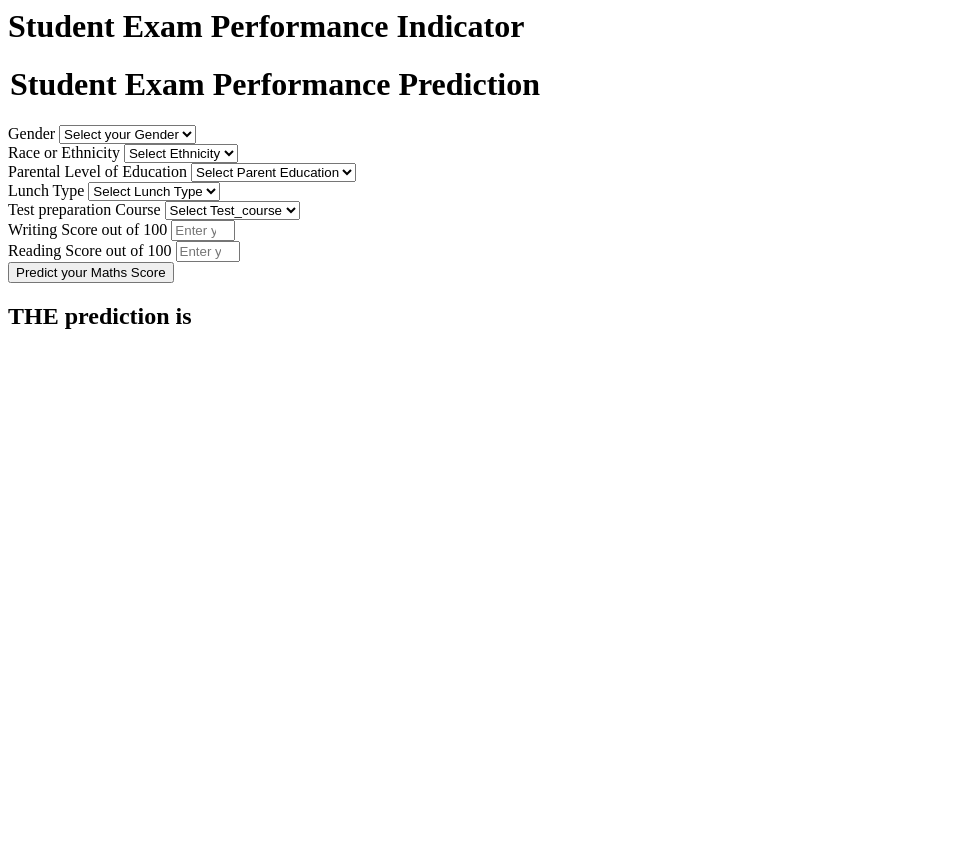
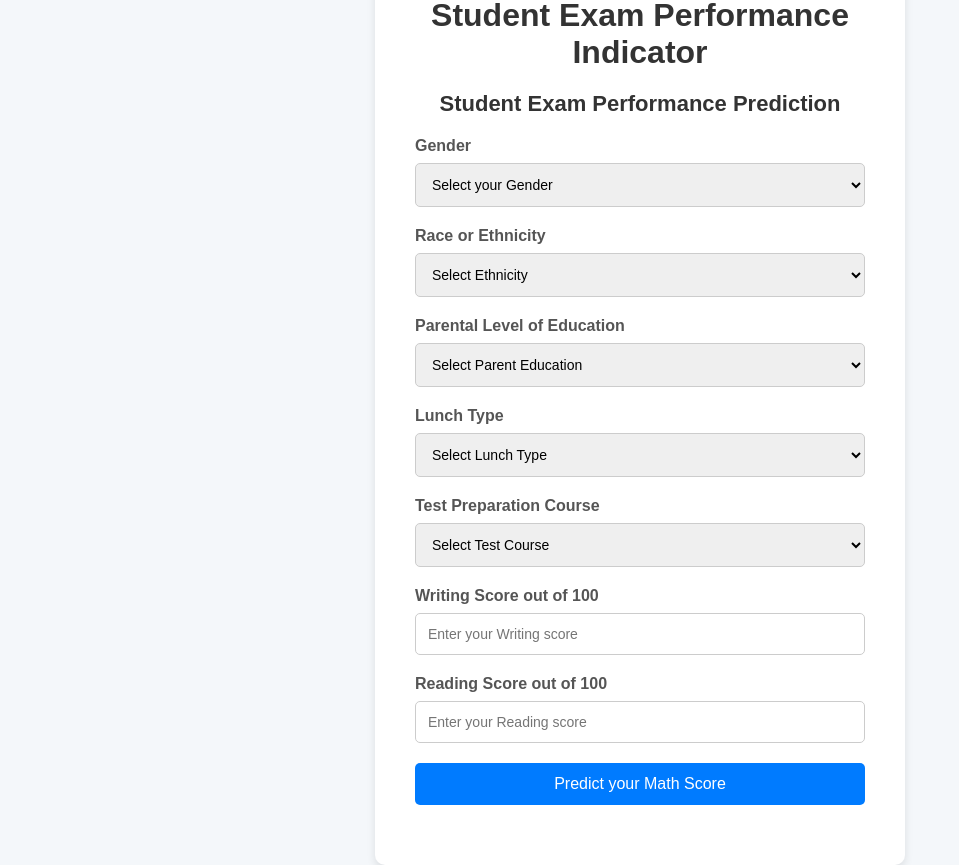
Before and after one commit to priyanshu2827/Math-Score-Prediction-by-using-ML, a Flask app: page /predictdata in a window 1280 px wide. Shown: the whole page, without its empty margins (0-959 px from the left). Before the commit the page ends 329 px from the top, so only its background shows below. Run offline with Flask 3, Linux system fonts and the light colour scheme.

Commit message:
OUPUT GENERATED final

```diff
--- a/templates/home.html
+++ b/templates/home.html
@@ -1,111 +1,183 @@
-<html>
+<!DOCTYPE html>
+<html lang="en">
+<head>
+    <meta charset="UTF-8">
+    <meta name="viewport" content="width=device-width, initial-scale=1.0">
+    <title>Student Exam Performance Indicator</title>
+    <style>
+        body {
+            font-family: 'Arial', sans-serif;
+            background-color: #f4f7fa;
+            display: flex;
+            justify-content: center;
+            align-items: center;
+            height: 100vh;
+            margin: 0;
+        }
+
+        .login {
+            background-color: #fff;
+            border-radius: 10px;
+            padding: 40px;
+            box-shadow: 0 4px 8px rgba(0, 0, 0, 0.1);
+            width: 450px;
+            text-align: center;
+        }
+
+        h1 {
+            font-size: 32px;
+            color: #333;
+            margin-bottom: 20px;
+        }
+
+        h2 {
+            font-size: 20px;
+            color: #555;
+            margin-top: 30px;
+        }
+
+        form {
+            width: 100%;
+        }
+
+        .mb-3 {
+            margin-bottom: 20px;
+            text-align: left;
+        }
+
+        .form-label {
+            font-size: 16px;
+            font-weight: bold;
+            color: #555;
+            margin-bottom: 8px;
+        }
+
+        .form-control {
+            width: 100%;
+            padding: 12px;
+            border: 1px solid #ccc;
+            border-radius: 5px;
+            font-size: 14px;
+            margin-top: 8px;
+            box-sizing: border-box;
+        }
+
+        .form-control:focus {
+            border-color: #007bff;
+            box-shadow: 0 0 5px rgba(0, 123, 255, 0.5);
+        }
+
+        .btn {
+            background-color: #007bff;
+            color: white;
+            padding: 12px 20px;
+            border: none;
+            border-radius: 5px;
+            font-size: 16px;
+            cursor: pointer;
+            width: 100%;
+        }
+
+        .btn:hover {
+            background-color: #0056b3;
+        }
+
+        .placeholder {
+            color: #aaa;
+        }
+
+        legend {
+            font-size: 22px;
+            font-weight: bold;
+            color: #333;
+            margin-bottom: 20px;
+        }
+
+        .result {
+            margin-top: 20px;
+            font-size: 18px;
+            color: #2c3e50;
+        }
+    </style>
+</head>
 <body>
     <div class="login">
         <h1>Student Exam Performance Indicator</h1>
+        <form action="{{ url_for('predict_datapoint') }}" method="post">
+            <legend>Student Exam Performance Prediction</legend>
 
-       <form action="{{ url_for('predict_datapoint')}}" method="post">
-        <h1>
-            <legend>Student Exam Performance Prediction</legend>
-        </h1>
             <div class="mb-3">
                 <label class="form-label">Gender</label>
-            <select class="form-control" name="gender" placeholder="Enter you Gender" required>
+                <select class="form-control" name="gender" required>
                     <option class="placeholder" selected disabled value="">Select your Gender</option>
-                <option value="male">
-                    Male
-                </option>
-                <option value="female">
-                    Female
-                </option>
+                    <option value="male">Male</option>
+                    <option value="female">Female</option>
                 </select>
             </div>
+
             <div class="mb-3">
                 <label class="form-label">Race or Ethnicity</label>
-            <select class="form-control" name="ethnicity" placeholder="Enter you ethnicity" required>
+                <select class="form-control" name="ethnicity" required>
                     <option class="placeholder" selected disabled value="">Select Ethnicity</option>
-                <option value="group A">
-                    Group A
-                </option>
-                <option value="group B">
-                    Group B
-                </option>
-                <option value="group C">
-                    Group C
-                </option>
-                <option value="group D">
-                    Group D
-                </option>
-                <option value="group E">
-                    Group E
-                </option>
+                    <option value="group A">Group A</option>
+                    <option value="group B">Group B</option>
+                    <option value="group C">Group C</option>
+                    <option value="group D">Group D</option>
+                    <option value="group E">Group E</option>
                 </select>
             </div>
+
             <div class="mb-3">
                 <label class="form-label">Parental Level of Education</label>
-            <select class="form-control" name="parental_level_of_education"
-                placeholder="Enter you Parent Education" required>
+                <select class="form-control" name="parental_level_of_education" required>
                     <option class="placeholder" selected disabled value="">Select Parent Education</option>
-                <option value="associate's degree">
-                    associate's degree
-                </option>
-                <option value="bachelor's degree">
-                    bachelor's degree
-                </option>
-                <option value="high school">
-                    high school
-                </option>
-                <option value="master's degree">
-                    master's degree
-                </option>
-                <option value="some college">
-                    some college
-                </option>
-                <option value="some high school">
-                    some high school
-                </option>
+                    <option value="associate's degree">Associate's Degree</option>
+                    <option value="bachelor's degree">Bachelor's Degree</option>
+                    <option value="high school">High School</option>
+                    <option value="master's degree">Master's Degree</option>
+                    <option value="some college">Some College</option>
+                    <option value="some high school">Some High School</option>
                 </select>
             </div>
+
             <div class="mb-3">
                 <label class="form-label">Lunch Type</label>
-            <select class="form-control" name="lunch" placeholder="Enter you Lunch" required>
+                <select class="form-control" name="lunch" required>
                     <option class="placeholder" selected disabled value="">Select Lunch Type</option>
-                <option value="free/reduced">
-                    free/reduced
-                </option>
-                <option value="standard">
-                    standard
-                </option>
+                    <option value="free/reduced">Free/Reduced</option>
+                    <option value="standard">Standard</option>
                 </select>
             </div>
+
             <div class="mb-3">
-            <label class="form-label">Test preparation Course</label>
-            <select class="form-control" name="test_preparation_course" placeholder="Enter you Course"
-                required>
-                <option class="placeholder" selected disabled value="">Select Test_course</option>
-                <option value="none">
-                    None
-                </option>
-                <option value="completed">
-                    Completed
-                </option>
+                <label class="form-label">Test Preparation Course</label>
+                <select class="form-control" name="test_preparation_course" required>
+                    <option class="placeholder" selected disabled value="">Select Test Course</option>
+                    <option value="none">None</option>
+                    <option value="completed">Completed</option>
                 </select>
             </div>
+
             <div class="mb-3">
                 <label class="form-label">Writing Score out of 100</label>
-            <input class="form-control" type="number" name="reading_score"
-                placeholder="Enter your Reading score" min='0' max='100' />
+                <input class="form-control" type="number" name="writing_score" placeholder="Enter your Writing score" min="0" max="100" required />
             </div>
+
             <div class="mb-3">
                 <label class="form-label">Reading Score out of 100</label>
-            <input class="form-control" type="number" name="writing_score"
-                placeholder="Enter your Reading Score" min='0' max='100' />
+                <input class="form-control" type="number" name="reading_score" placeholder="Enter your Reading score" min="0" max="100" required />
             </div>
+
             <div class="mb-3">
-            <input class="btn btn-primary" type="submit" value="Predict your Maths Score" required />
+                <input class="btn" type="submit" value="Predict your Math Score" />
             </div>
         </form>
-    <h2>
-       THE  prediction is {{results}}
-    </h2>
-   <body>
+
+        {% if results %}
+        <div class="result">
+            <h2>The predicted Math score is: {{ results }}</h2>
+        </div>
+        {% endif %}
+    </div>
+</body>
 </html>
```
Also changed, not shown: templates/index.html (+26 -1 lines), README.md. Lines whose indentation alone changed are shown as unchanged.
